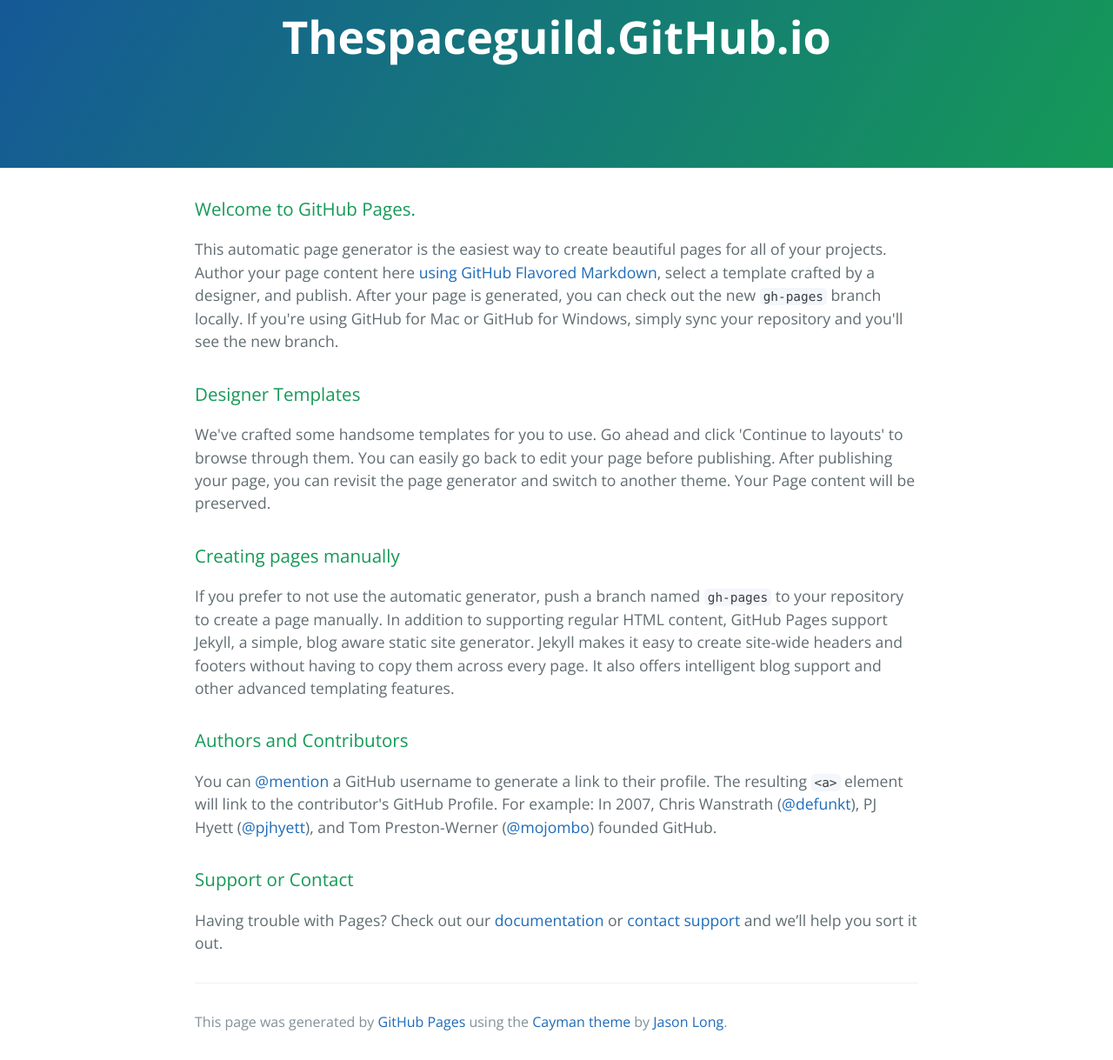
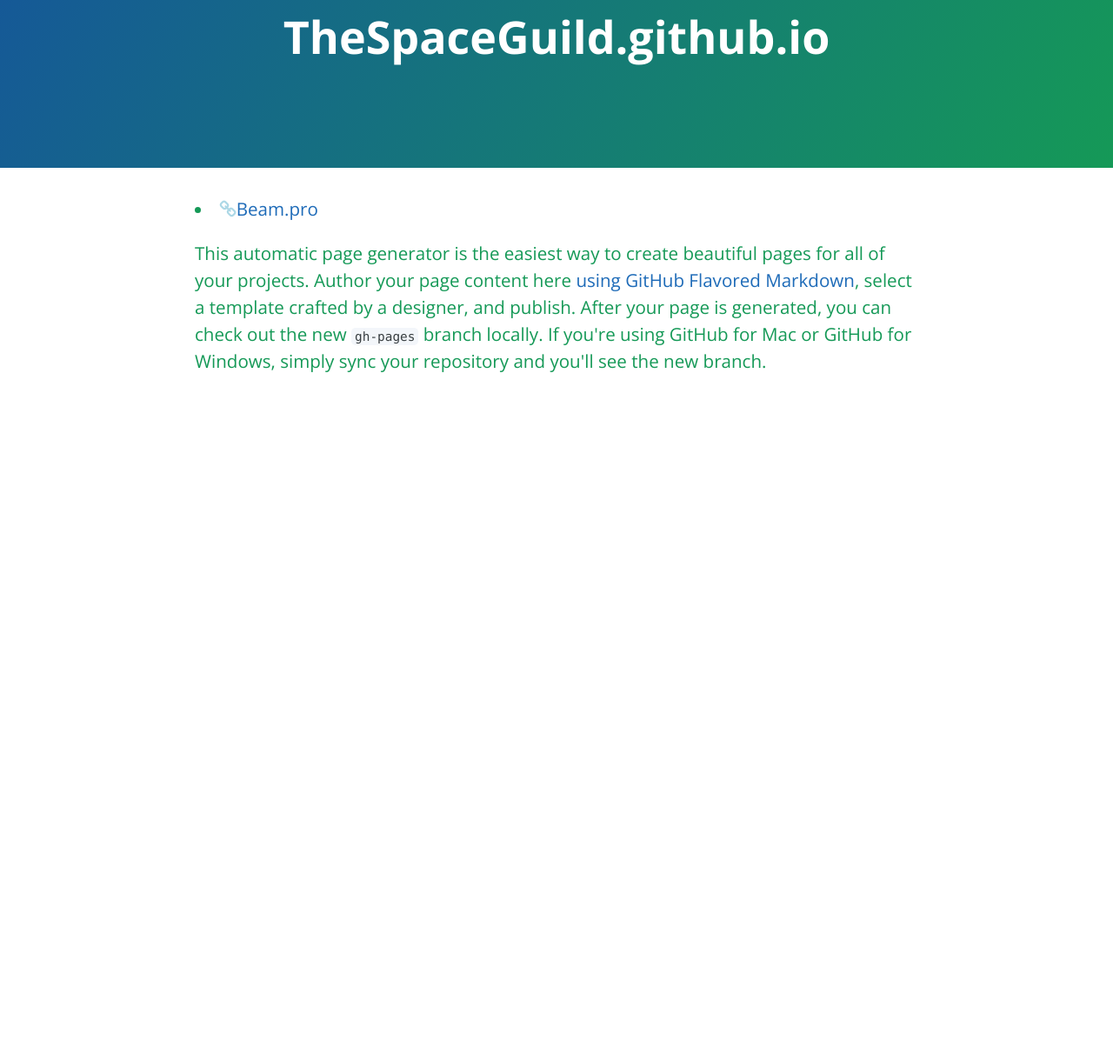
Before and after one commit to TheSpaceArmy/BaconSpace.github.io, a plain HTML site: page index.html in a window 1280 px wide. Shown: the part 77-1296 px from the top of the page at 87% size. After the commit the page ends 800 px from the top, so only its background shows below. Drawn offline with nearby package versions, Linux system fonts and the light colour scheme.

Commit message:
Update index.html

```diff
--- a/index.html
+++ b/index.html
@@ -2,49 +2,27 @@
 <html lang="en-us">
   <head>
     <meta charset="UTF-8">
-    <title>Thespaceguild.GitHub.io by TheSpaceGuild</title>
+    <title>TheSpaceGuild</title>
     <meta name="viewport" content="width=device-width, initial-scale=1">
     <link rel="stylesheet" type="text/css" href="stylesheets/normalize.css" media="screen">
     <link href='http://fonts.googleapis.com/css?family=Open+Sans:400,700' rel='stylesheet' type='text/css'>
     <link rel="stylesheet" type="text/css" href="stylesheets/stylesheet.css" media="screen">
     <link rel="stylesheet" type="text/css" href="stylesheets/github-light.css" media="screen">
+    <link rel="stylesheet" href="https://maxcdn.bootstrapcdn.com/font-awesome/4.3.0/css/font-awesome.min.css">
   </head>
   <body>
     <section class="page-header">
-      <h1 class="project-name">Thespaceguild.GitHub.io</h1>
+      <h1 class="project-name">TheSpaceGuild.github.io</h1>
       <h2 class="project-tagline"></h2>
     </section>
 
     <section class="main-content">
       <h3>
-<a id="welcome-to-github-pages" class="anchor" href="#welcome-to-github-pages" aria-hidden="true"><span class="octicon octicon-link"></span></a>Welcome to GitHub Pages.</h3>
-
+<li><a href="https://beam.pro/bacon_space"><span class="fa fa-link" style="color: lightblue"></span>Beam.pro</a></li>
 <p>This automatic page generator is the easiest way to create beautiful pages for all of your projects. Author your page content here <a href="https://guides.github.com/features/mastering-markdown/">using GitHub Flavored Markdown</a>, select a template crafted by a designer, and publish. After your page is generated, you can check out the new <code>gh-pages</code> branch locally. If you're using GitHub for Mac or GitHub for Windows, simply sync your repository and you'll see the new branch.</p>
 
 <h3>
-<a id="designer-templates" class="anchor" href="#designer-templates" aria-hidden="true"><span class="octicon octicon-link"></span></a>Designer Templates</h3>
 
-<p>We've crafted some handsome templates for you to use. Go ahead and click 'Continue to layouts' to browse through them. You can easily go back to edit your page before publishing. After publishing your page, you can revisit the page generator and switch to another theme. Your Page content will be preserved.</p>
-
-<h3>
-<a id="creating-pages-manually" class="anchor" href="#creating-pages-manually" aria-hidden="true"><span class="octicon octicon-link"></span></a>Creating pages manually</h3>
-
-<p>If you prefer to not use the automatic generator, push a branch named <code>gh-pages</code> to your repository to create a page manually. In addition to supporting regular HTML content, GitHub Pages support Jekyll, a simple, blog aware static site generator. Jekyll makes it easy to create site-wide headers and footers without having to copy them across every page. It also offers intelligent blog support and other advanced templating features.</p>
-
-<h3>
-<a id="authors-and-contributors" class="anchor" href="#authors-and-contributors" aria-hidden="true"><span class="octicon octicon-link"></span></a>Authors and Contributors</h3>
-
-<p>You can <a href="https://github.com/blog/821" class="user-mention">@mention</a> a GitHub username to generate a link to their profile. The resulting <code>&lt;a&gt;</code> element will link to the contributor's GitHub Profile. For example: In 2007, Chris Wanstrath (<a href="https://github.com/defunkt" class="user-mention">@defunkt</a>), PJ Hyett (<a href="https://github.com/pjhyett" class="user-mention">@pjhyett</a>), and Tom Preston-Werner (<a href="https://github.com/mojombo" class="user-mention">@mojombo</a>) founded GitHub.</p>
-
-<h3>
-<a id="support-or-contact" class="anchor" href="#support-or-contact" aria-hidden="true"><span class="octicon octicon-link"></span></a>Support or Contact</h3>
-
-<p>Having trouble with Pages? Check out our <a href="https://help.github.com/pages">documentation</a> or <a href="https://github.com/contact">contact support</a> and we’ll help you sort it out.</p>
-
-      <footer class="site-footer">
-
-        <span class="site-footer-credits">This page was generated by <a href="https://pages.github.com">GitHub Pages</a> using the <a href="https://github.com/jasonlong/cayman-theme">Cayman theme</a> by <a href="https://twitter.com/jasonlong">Jason Long</a>.</span>
-      </footer>
 
     </section>
 
```
